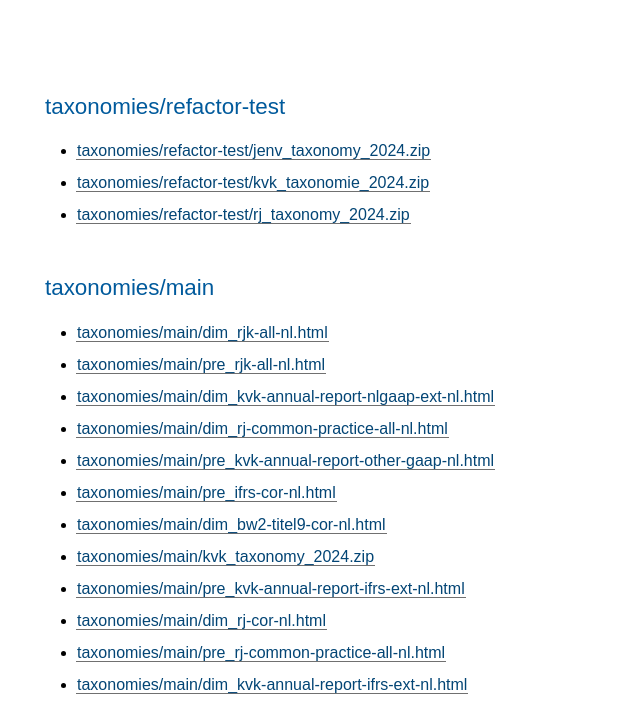
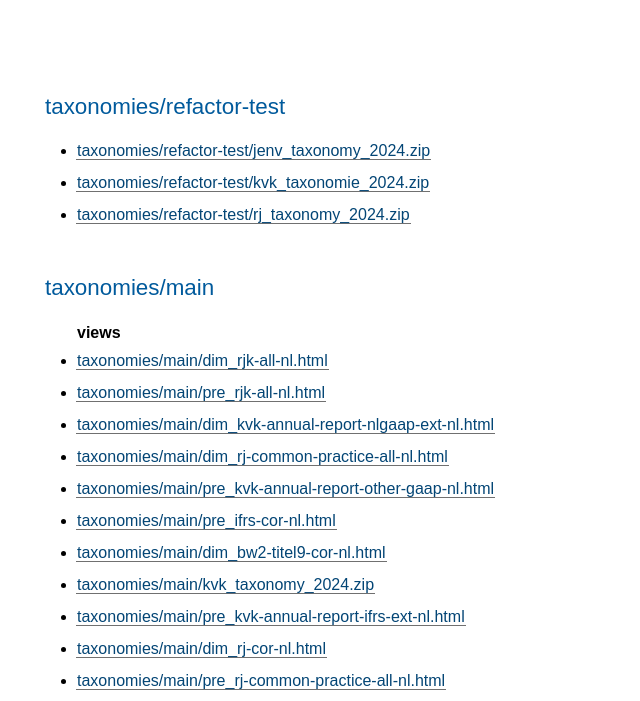
Before and after one commit to sbr-nl/cicd, a plain HTML site: page public/index.html in a window 1280 px wide. Shown: the part 88-789 px from the top of the page, without its empty margins (419-1059 px from the left). Drawn offline with Linux system fonts and the light colour scheme.

Commit message:
beter quoten

```diff
--- a/public/index.html
+++ b/public/index.html
@@ -27,6 +27,8 @@
 <h2>taxonomies/main</h2>
 
 <ul>
+
+        <strong>views</strong>
 
     <li><a href="taxonomies/main/dim_rjk-all-nl.html">taxonomies/main/dim_rjk-all-nl.html</a></li>
     <li><a href="taxonomies/main/pre_rjk-all-nl.html">taxonomies/main/pre_rjk-all-nl.html</a></li>
```
Also changed, not shown: 1 other file.
